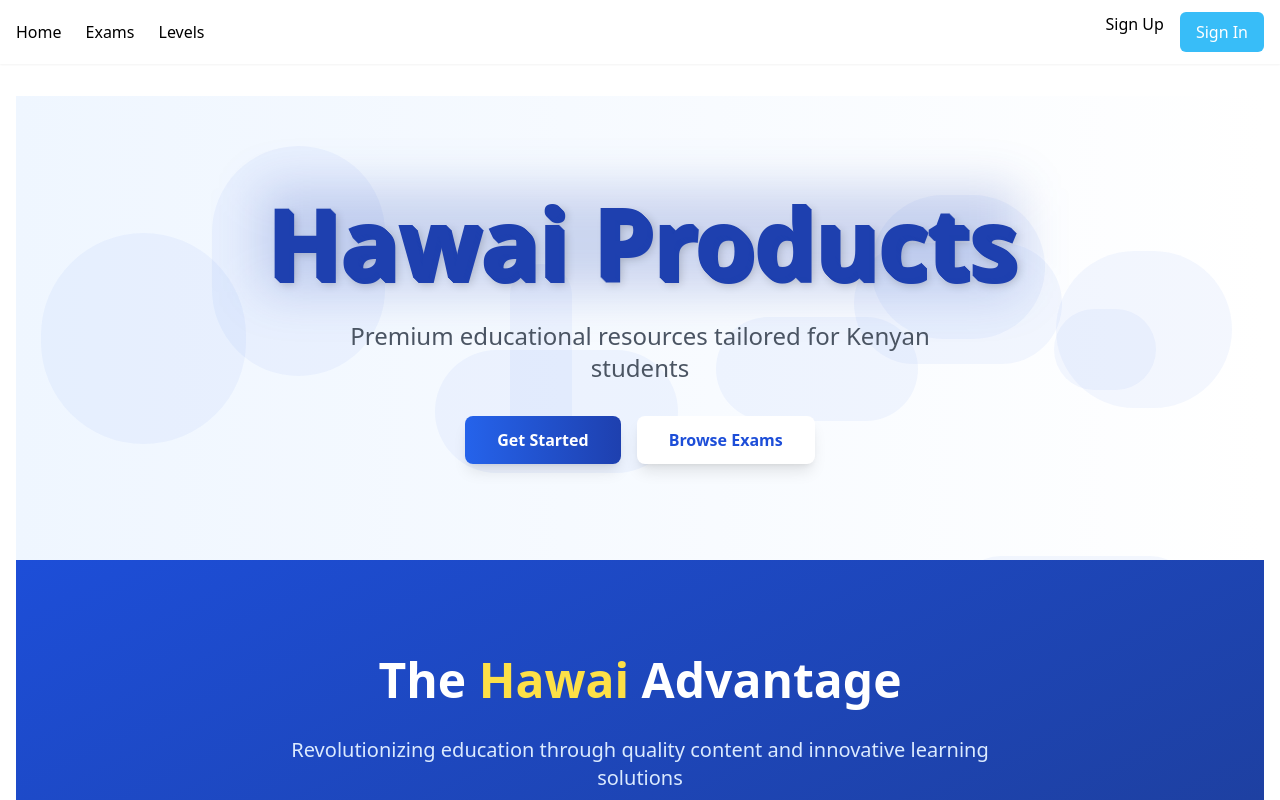
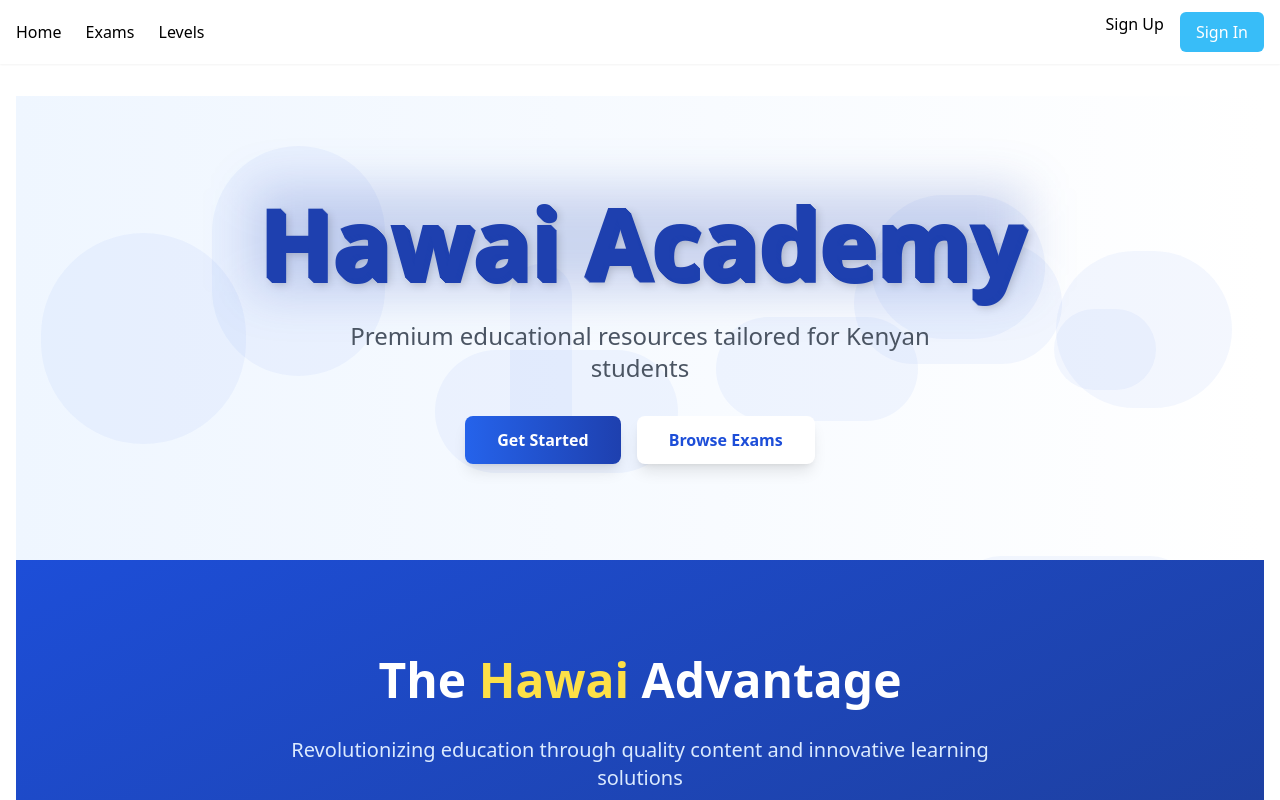
Before and after one commit to Mohamedsheikh999/hp, a React (Vite) app: page / in a window 1280 px wide. Shown: the top 800 px of the page. Built offline with nearby package versions, Linux system fonts and the light colour scheme.

Commit message:
hawai academy

```diff
--- a/src/pages/Home.jsx
+++ b/src/pages/Home.jsx
@@ -82,7 +82,7 @@ const Home = () => {
                 <span className="text-6xl md:text-8xl font-extrabold text-transparent bg-clip-text bg-gradient-to-r from-blue-600 to-blue-800 relative inline-block">
                   <span className="absolute -inset-1 bg-blue-800/20 blur-xl rounded-lg"></span>
                   <span className="relative">
-                    <span className="text-shadow-3d">Hawai Products</span>
+                    <span className="text-shadow-3d">Hawai Academy</span>
                   </span>
                 </span>
               </h1>
```
